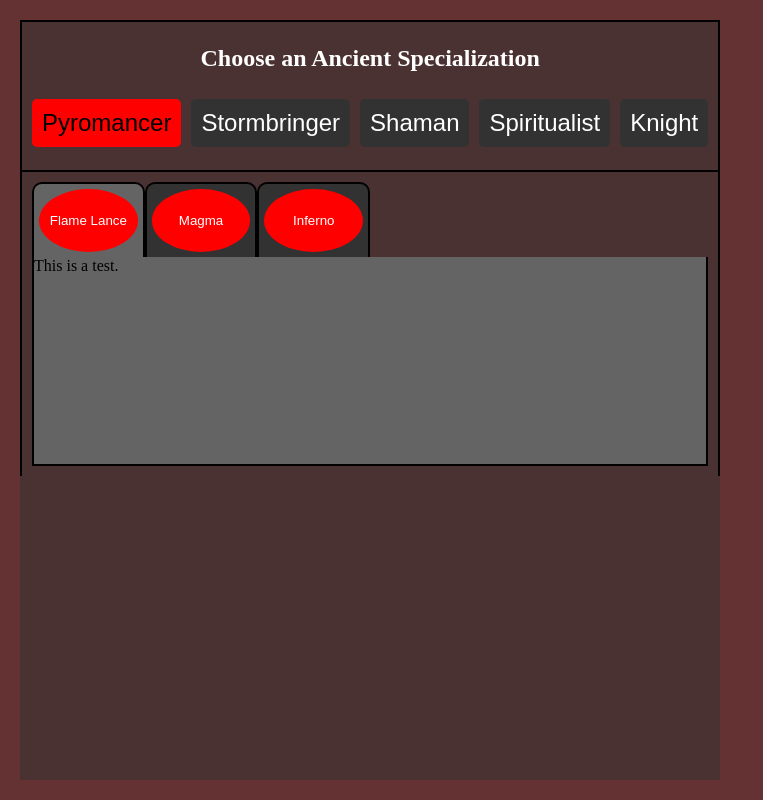
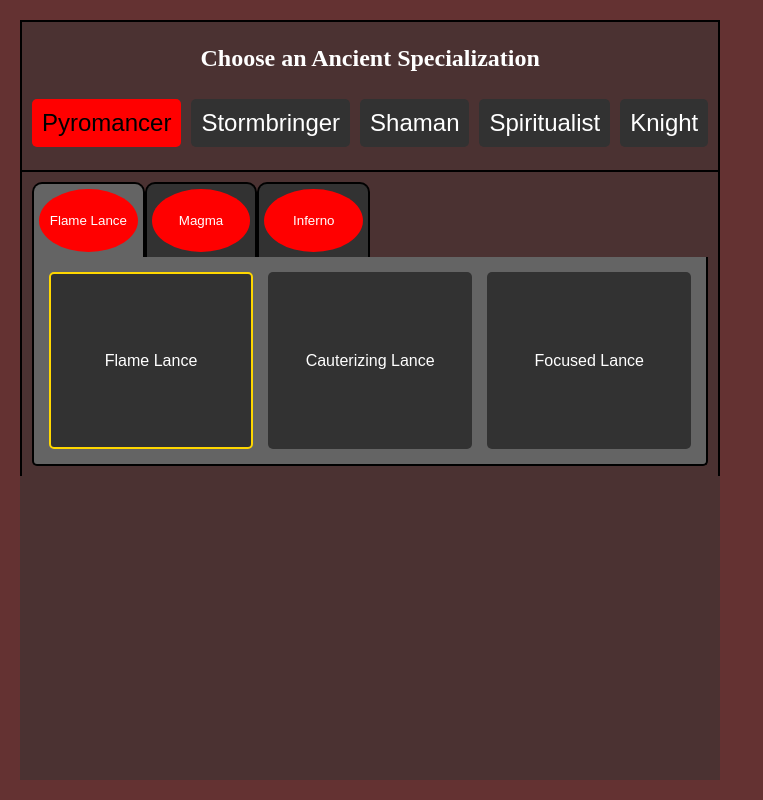
Before and after one commit to Saiyoran1/SaiyoraTalentCalculator, a React (Create React App) app in the folder saiyora-frontend/: page / in a window 1280 px wide. Shown: the whole page, without its empty margins (0-763 px from the left). Built offline with nearby package versions, Linux system fonts and the light colour scheme.

Commit message:
added some styling to the talent row, removed some functionality in preparation for a refactor of build selection.

```diff
--- a/saiyora-frontend/src/components/AncientCalculator.js
+++ b/saiyora-frontend/src/components/AncientCalculator.js
@@ -1,5 +1,6 @@
 import SpecRow from './SpecRow';
 import ActionBar from './ActionBar';
+import TalentRow from './TalentRow';
 import '../styles/AncientCalculator.css';
 import {ANCIENTSPECS} from '../dummydata/specs';
 import {useState} from 'react';
@@ -60,9 +61,7 @@ function AncientCalculator(props) {
             </div>
             <div className='calculator-main'>
                 <ActionBar abilities={build.abilities} selectedAbility={selectedAbility} selectAbility={setSelectedAbility}/>
-                <div className='talent-selection-window'>
-                    This is a test.
-                </div>
+                <TalentRow ability={selectedAbility}/>
             </div>
             <div className='calculator-bottom'>
 
--- a/saiyora-frontend/src/components/TalentRow.js
+++ b/saiyora-frontend/src/components/TalentRow.js
@@ -2,13 +2,13 @@ import AbilitySelector from './AbilitySelector';
 import '../styles/TalentRow.css';
 
 function TalentRow(props) {
-    const {base, talent1, talent2} = props.ability;
+    const {base, talent1, talent2, selection} = props.ability;
     return (
-        <>
-            <AbilitySelector name={base.name} selected={props.selected === 'base'} select={() => props.select('base')}/>
-            <AbilitySelector name={talent1.name} selected={props.selected === 'talent1'} select={() => props.select('talent1')}/>
-            <AbilitySelector name={talent2.name} selected={props.selected === 'talent2'} select={() => props.select('talent2')}/>
-        </>
+        <div className='talent-row'>
+            <AbilitySelector name={base.name} selected={selection === 'base'} select={() => {}}/>
+            <AbilitySelector name={talent1.name} selected={selection === 'talent1'} select={() => {}}/>
+            <AbilitySelector name={talent2.name} selected={selection === 'talent2'} select={() => {}}/>
+        </div>
     )
 }
 
--- a/saiyora-frontend/src/styles/TalentRow.css
+++ b/saiyora-frontend/src/styles/TalentRow.css
@@ -1,9 +1,12 @@
 .talent-row {
     display: grid;
-    gap: 10px;
-    grid-template-columns: 3fr 1fr 3fr 3fr;
+    gap: 15px;
+    grid-template-columns: repeat(3, 1fr);
+    width: 100%;
+    padding: 15px;
+    height: 100%;
+    border: 2px solid black;
+    border-top: none;
+    border-radius: 0 0 5px 5px;
+    background-color: rgb(100, 100, 100);
 }
-
-.talent-row-break {
-
-}
```
Also changed, not shown: 1 other file (tests, documents, lock files or other folders).
